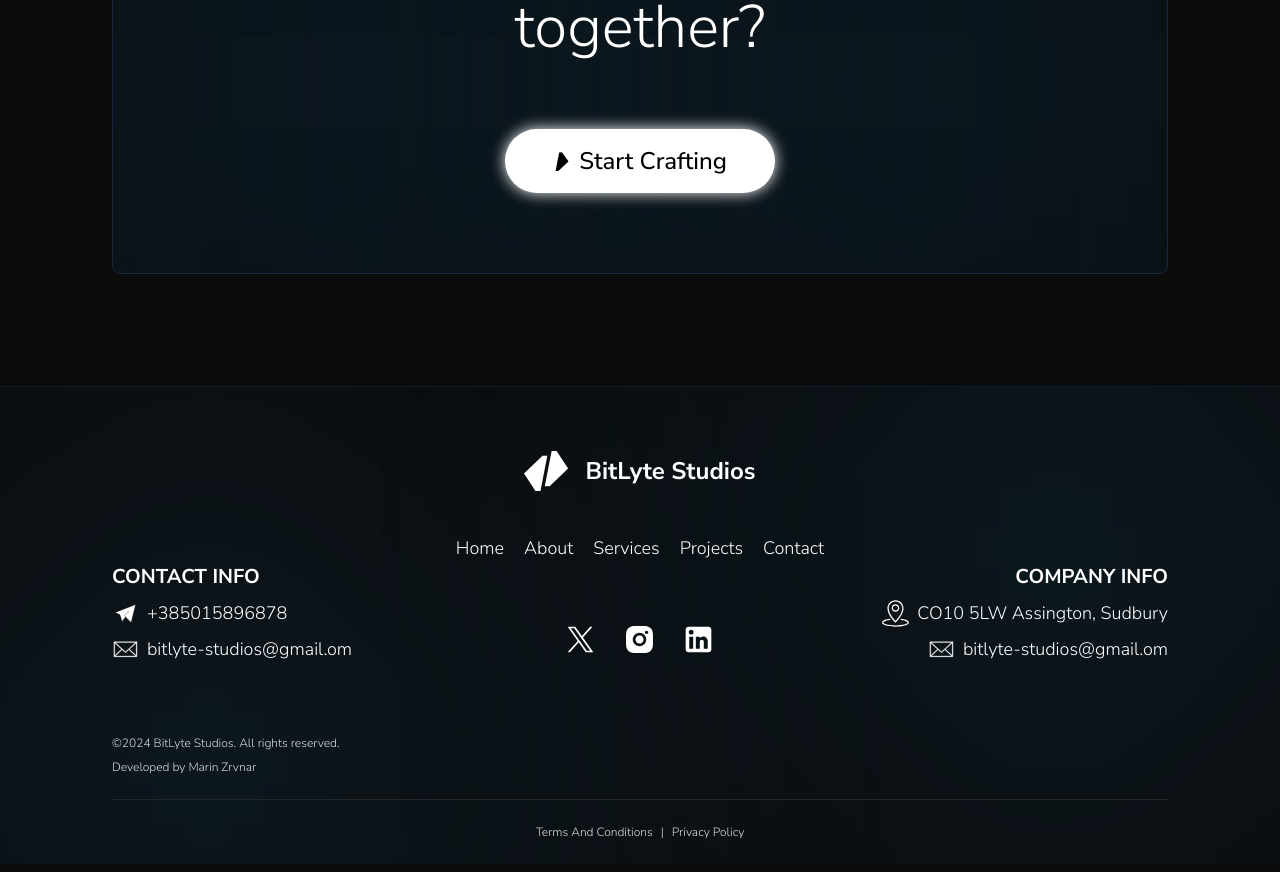
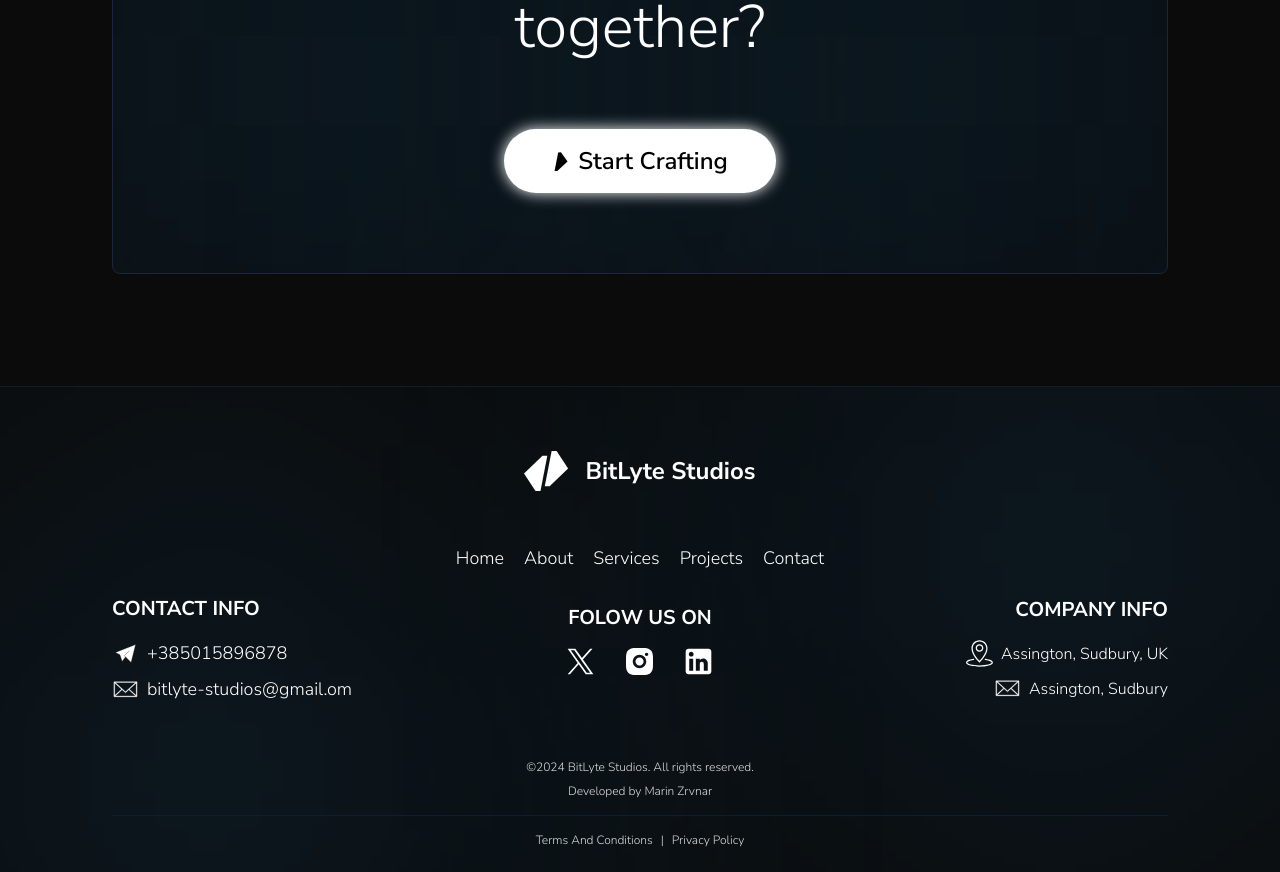
Before and after one commit to zrvnarmarin/BitLyte-Studios-Website, a Next.js app: page /contact in a window 1280 px wide. Shown: the part 2180-3052 px from the top of the page. Built offline with nearby package versions, Linux system fonts and the light colour scheme.

Commit message:
home sections restyled; footer restyled;

```diff
--- a/app/(home-sections)/HeroSection.tsx
+++ b/app/(home-sections)/HeroSection.tsx
@@ -41,7 +41,7 @@ export default function HeroSection() {
       {/* CTA button */}
       <div className="relative w-full flex justify-center pt-4 md:pt-12 z-30">
         <Link href={`/contact`}>
-          <button className="relative overflow-hidden w-fit flex items-center gap-2 py-3 sm:py-4 px-10 sm:px-12 3xl:py-5 3xl:px-16 text-[#000000] bg-[#ffffff]  rounded-full font-medium text-lg sm:text-2xl md:text-2xl 3xl:text-3xl shadow-[0_0_15px_0_rgba(255,255,255,1)] hover:shadow-[0_0_25px_0_rgba(255,255,255,1)] duration-300">
+          <button className="relative overflow-hidden w-fit flex items-center gap-2 py-3 sm:py-4 px-10 sm:px-12 3xl:py-5 3xl:px-16 text-[#000000] bg-[#ffffff]  rounded-full font-semibold text-lg sm:text-2xl md:text-2xl 3xl:text-3xl shadow-[0_0_15px_0_rgba(255,255,255,1)] hover:shadow-[0_0_25px_0_rgba(255,255,255,1)] duration-300">
             <LogoForButtonRotated fillColor="#000000" width={18} height={20} />
             Start Crafting
           </button>
--- a/app/(home-sections)/ProjectsSection.tsx
+++ b/app/(home-sections)/ProjectsSection.tsx
@@ -16,7 +16,7 @@ export default function ProjectsSection() {
 
         <div className="hidden relative w-full xl:flex justify-end z-30">
           <Link href={`/projects`}>
-            <button className="relative overflow-hidden w-fit flex items-center gap-2 py-4 px-12 text-[#000000] bg-[#ffffff]  rounded-full font-medium text-2xl xs:text-2xl sm:text-2xl md:text-2xl shadow-[0_0_10px_0_rgba(255,255,255,1)] hover:shadow-[0_0_20px_0_rgba(255,255,255,1)] duration-300">
+            <button className="relative overflow-hidden w-fit flex items-center gap-2 py-4 px-12 text-[#000000] bg-[#ffffff]  rounded-full font-semibold text-2xl xs:text-2xl sm:text-2xl md:text-2xl shadow-[0_0_10px_0_rgba(255,255,255,1)] hover:shadow-[0_0_20px_0_rgba(255,255,255,1)] duration-300">
               <LogoForButtonRotated
                 fillColor="#000000"
                 width={18}
@@ -90,7 +90,7 @@ export const ProjectCardDesktop = ({
         <div className="relative w-full flex justify-start pt-4 md:pt-6 z-30">
           <Link
             href={`/projects`}
-            className="relative overflow-hidden w-full xs:w-fit flex items-center justify-center gap-2 py-3 sm:py-4 px-10 sm:px-12 text-[#000000] bg-[#ffffff] rounded-full font-medium text-lg sm:text-2xl md:text-2xl shadow-[0_0_15px_0_rgba(255,255,255,1)] hover:shadow-[0_0_25px_0_rgba(255,255,255,1)] duration-300"
+            className="relative overflow-hidden w-full xs:w-fit flex items-center justify-center gap-2 py-3 sm:py-4 px-10 sm:px-12 text-[#000000] bg-[#ffffff] rounded-full font-semibold text-lg sm:text-2xl md:text-2xl shadow-[0_0_15px_0_rgba(255,255,255,1)] hover:shadow-[0_0_25px_0_rgba(255,255,255,1)] duration-300"
           >
             <LogoForButtonRotated fillColor="#000000" width={18} height={20} />
             See Full Case
--- a/app/(home-sections)/PromisesSection.tsx
+++ b/app/(home-sections)/PromisesSection.tsx
@@ -45,7 +45,7 @@ export default function PromisesSection() {
       <div className="relative w-full flex justify-start xs:justify-center pt-4 md:pt-6 z-30">
         <Link
           href={`/services`}
-          className="relative overflow-hidden w-full xs:w-fit flex items-center justify-center gap-2 py-3 sm:py-4 px-10 sm:px-12 text-[#000000] bg-[#ffffff] rounded-full font-medium text-lg sm:text-2xl md:text-2xl shadow-[0_0_15px_0_rgba(255,255,255,1)] hover:shadow-[0_0_25px_0_rgba(255,255,255,1)] duration-300"
+          className="relative overflow-hidden w-full xs:w-fit flex items-center justify-center gap-2 py-3 sm:py-4 px-10 sm:px-12 text-[#000000] bg-[#ffffff] rounded-full font-semibold text-lg sm:text-2xl md:text-2xl shadow-[0_0_15px_0_rgba(255,255,255,1)] hover:shadow-[0_0_25px_0_rgba(255,255,255,1)] duration-300"
         >
           <LogoForButtonRotated fillColor="#000000" width={18} height={20} />
           Find More About Us
--- a/app/components/CTASection.tsx
+++ b/app/components/CTASection.tsx
@@ -19,7 +19,7 @@ export default function CTASection() {
           </h2>
           <div className="relative w-full flex justify-center pt-4 md:pt-12 z-30">
             <Link href={`/contact`}>
-              <button className="relative overflow-hidden w-fit flex items-center gap-2 py-3 sm:py-4 px-10 sm:px-12 3xl:py-5 3xl:px-16 text-[#000000] bg-[#ffffff]  rounded-full font-medium text-lg sm:text-2xl md:text-2xl 3xl:text-3xl shadow-[0_0_15px_0_rgba(255,255,255,1)] hover:shadow-[0_0_25px_0_rgba(255,255,255,1)] duration-300">
+              <button className="relative overflow-hidden w-fit flex items-center gap-2 py-3 sm:py-4 px-10 sm:px-12 3xl:py-5 3xl:px-16 text-[#000000] bg-[#ffffff]  rounded-full font-semibold text-lg sm:text-2xl md:text-2xl 3xl:text-3xl shadow-[0_0_15px_0_rgba(255,255,255,1)] hover:shadow-[0_0_25px_0_rgba(255,255,255,1)] duration-300">
                 <LogoForButtonRotated
                   fillColor="#000000"
                   width={18}
--- a/app/components/Footer.tsx
+++ b/app/components/Footer.tsx
@@ -26,8 +26,8 @@ export default function Footer() {
 
         <div className="w-full flex flex-col lg:flex-row items-center">
           {/* Contact info */}
-          <div className="w-full flex flex-col pt-16 gap-2 order-3 lg:order-1">
-            <p className="text-base md:text-xl text-[#ffffff] font-normal md:font-bold uppercase">
+          <div className="w-full flex flex-col pt-12 lg:pt-24 gap-2 order-3 lg:order-1">
+            <p className="text-base md:text-xl text-[#ffffff] font-normal md:font-bold uppercase pb-2">
               Contact info
             </p>
             <div className="flex items-center gap-2">
@@ -46,15 +46,15 @@ export default function Footer() {
 
           <div className="flex flex-col flex-wrap items-start justify-between w-full order-1 lg:order-2">
             {/* Quick links */}
-            <div className="w-full flex flex-col pt-6 gap-6">
-              <p className="xl:hidden text-base md:text-xl text-[#ffffff] font-normal md:font-bold uppercase">
+            <div className="w-full flex flex-col pt-4 gap-6">
+              <p className="lg:hidden text-base md:text-xl text-[#ffffff] font-normal md:font-bold uppercase">
                 Browse
               </p>
-              <div className="flex flex-col xs:flex-row lg:flex-row    gap-5">
+              <div className="flex flex-col xs:flex-row lg:flex-row justify-start lg:justify-center sm:w-full gap-5">
                 {quickLinkRoutes.map((routeLink) => (
                   <React.Fragment key={routeLink.id}>
                     <Link href={routeLink.href}>
-                      <p className="text-sm md:text-lg text-[#ffffff] font-light md:font-light">
+                      <p className="text-sm md:text-lg text-[#ffffff] hover:text-[#1a9fff] font-light md:font-light">
                         {routeLink.title}
                       </p>
                     </Link>
@@ -64,8 +64,8 @@ export default function Footer() {
             </div>
 
             {/* Social media links */}
-            <div className="w-full flex flex-col pt-16 gap-6">
-              <p className="xl:hidden text-base md:text-xl text-[#ffffff] font-normal md:font-bold uppercase">
+            <div className="w-full flex flex-col pt-12 lg:pt-8 gap-4">
+              <p className="text-base md:text-xl text-[#ffffff] font-normal md:font-bold uppercase lg:text-center">
                 Folow Us On
               </p>
               <div className="w-full flex lg:items-center lg:justify-center gap-8">
@@ -81,28 +81,28 @@ export default function Footer() {
           </div>
 
           {/* Company info */}
-          <div className="w-full flex flex-col items-start lg:items-end pt-16 gap-2 order-2 lg:order-3">
-            <p className="text-base md:text-xl text-[#ffffff] font-normal md:font-bold uppercase">
+          <div className="w-full flex flex-col items-start lg:items-end pt-12 lg:pt-24 gap-2 order-2 lg:order-3">
+            <p className="text-base md:text-xl text-[#ffffff] font-normal md:font-bold uppercase pb-2">
               Company info
             </p>
             <div className="flex items-center gap-2">
               <AddressIcon />
-              <span className="text-sm md:text-lg text-[#ffffff] font-normal md:font-light text-right">
-                CO10 5LW Assington, Sudbury
+              <span className="text-sm md:text-base text-[#ffffff] font-normal md:font-light text-left">
+                Assington, Sudbury, UK
               </span>
             </div>
             <div className="flex items-center gap-2">
               <EmailIcon />
-              <span className="text-sm md:text-lg text-[#ffffff] font-normal md:font-light">
-                bitlyte-studios@gmail.om
+              <span className="text-sm md:text-base text-[#ffffff] font-normal md:font-light text-left">
+                Assington, Sudbury
               </span>
             </div>
           </div>
         </div>
 
         {/* Copyright and author */}
-        <div className="w-full flex flex-col items-start justify-between pb-4 pt-16">
-          <div className="flex flex-col items-start justify-center gap-2">
+        <div className="w-full flex flex-col items-start lg:items-center justify-between pb-0 lg:pb-2 pt-12">
+          <div className="flex flex-col items-start lg:items-center justify-center gap-2">
             <p className="text-xs text-[#dddddd] font-light">
               ©2024 BitLyte Studios. All rights reserved.
             </p>
@@ -114,7 +114,7 @@ export default function Footer() {
         </div>
 
         {/* Terms and privacy */}
-        <div className="w-full flex flex-col items-start lg:items-center justify-between pt-6 border-t-[0.5px] border-[#252525]">
+        <div className="w-full flex flex-col items-start lg:items-center justify-between pt-2 lg:pt-4 border-t-[0.5px] border-[#0a2030]">
           <div className="flex items-center justify-start gap-2 ">
             <p className="text-xs text-[#dddddd] font-light">
               Terms And Conditions
```
